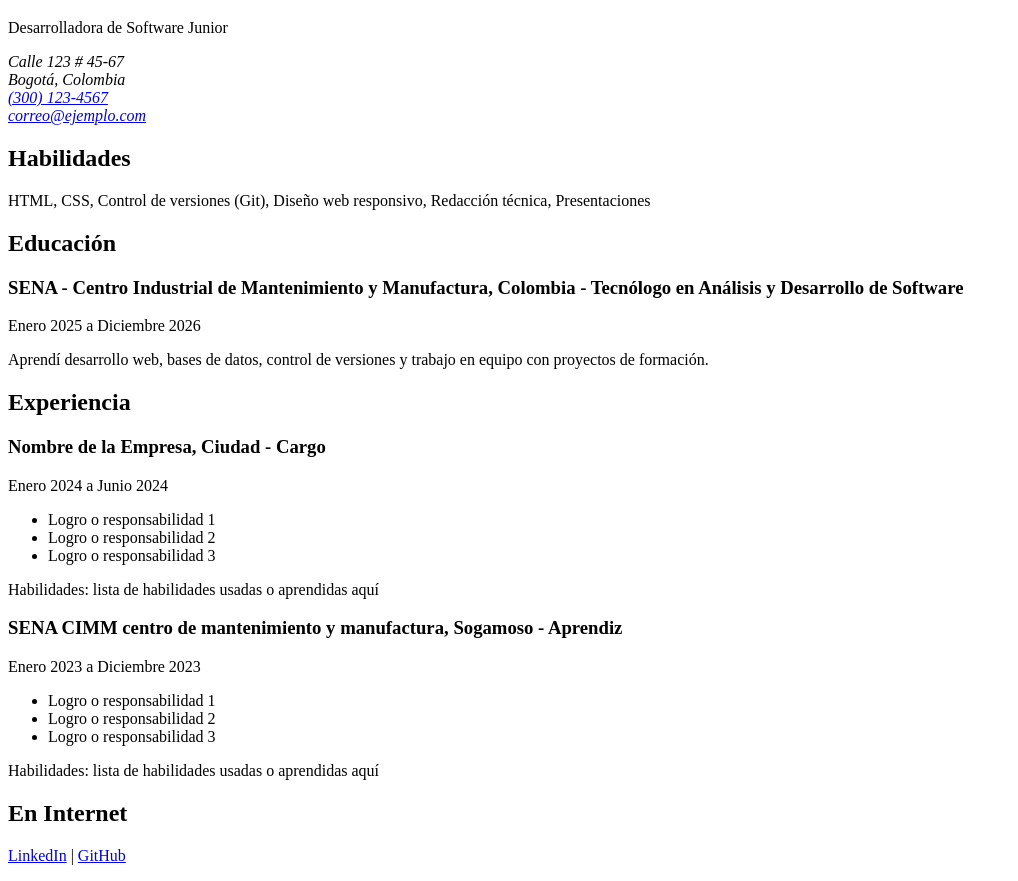
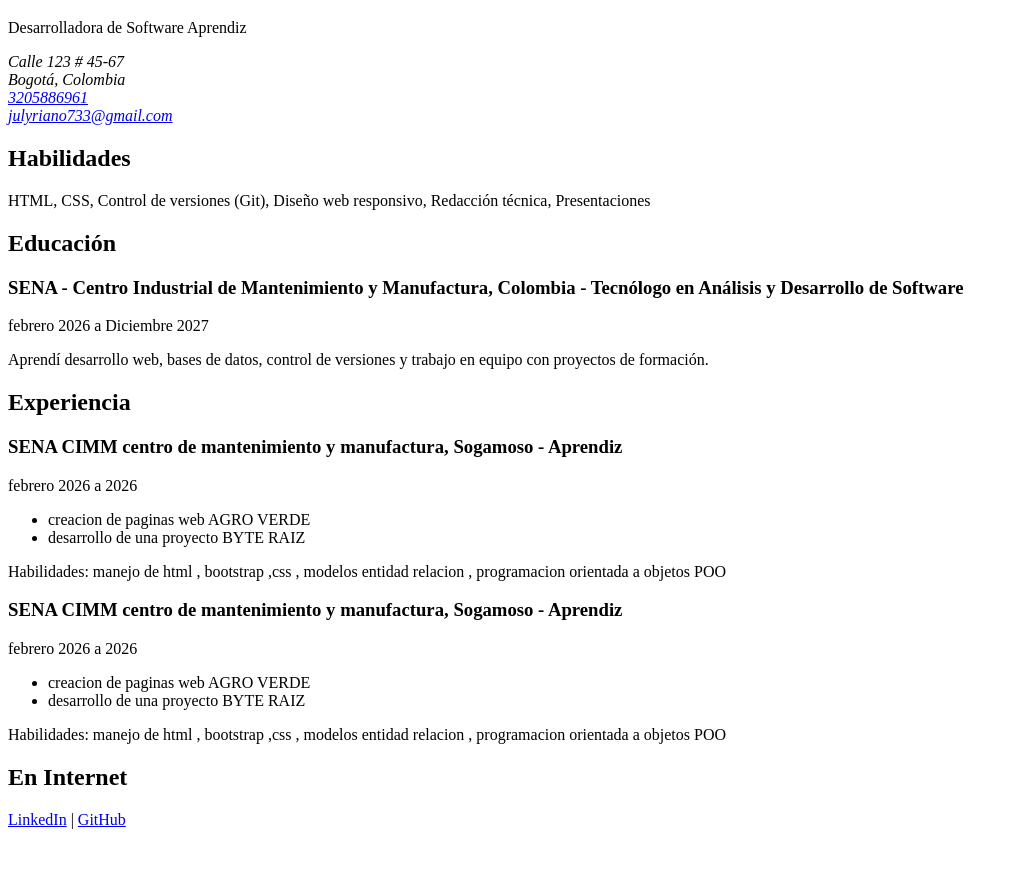
Before and after one commit to julyriano733-png/proyectoCV1, a plain HTML site: page index.html in a window 1280 px wide. Shown: the part 61-942 px from the top of the page, without its empty margins (0-1018 px from the left). After the commit the page ends 906 px from the top, so only its background shows below. Drawn offline with Linux system fonts and the light colour scheme.

Commit message:
insercion carpeta cambios

```diff
--- a/index.html
+++ b/index.html
@@ -30,13 +30,13 @@
     <!-- ENCABEZADO  -->
     <header>
       <h1>July Daniela Riaño Soto</h1>
-      <p>Desarrolladora de Software Junior</p>
+      <p>Desarrolladora de Software Aprendiz</p>
 
       <address>
         Calle 123 # 45-67<br>
         Bogotá, Colombia<br>
-        <a href="tel:+573001234567">(300) 123-4567</a><br>
-        <a href="mailto:correo@ejemplo.com">correo@ejemplo.com</a>
+        <a href="tel:+573001234567">3205886961</a><br>
+        <a href="mailto:correo@ejemplo.com">julyriano733@gmail.com</a>
       </address>
     </header>
 
@@ -55,8 +55,8 @@
       <article>
         <h3>SENA - Centro Industrial de Mantenimiento y Manufactura, Colombia - Tecnólogo en Análisis y Desarrollo de Software</h3>
         <p>
-          <time datetime="2025-01">Enero 2025</time> a
-          <time datetime="2026-12">Diciembre 2026</time>
+          <time datetime="2025-01">febrero 2026</time> a
+          <time datetime="2026-12">Diciembre 2027</time>
         </p>
         <p>Aprendí desarrollo web, bases de datos, control de versiones y trabajo en equipo con proyectos de formación.</p>
       </article>
@@ -67,31 +67,29 @@
       <h2>Experiencia</h2>
 
       <article>
-        <h3>Nombre de la Empresa, Ciudad - Cargo</h3>
+        <h3>SENA CIMM centro de mantenimiento y manufactura, Sogamoso - Aprendiz</h3>
         <p>
-          <time datetime="2024-01">Enero 2024</time> a
-          <time datetime="2024-06">Junio 2024</time>
+          <time datetime="2026-02">febrero 2026</time> a
+          <time datetime="2026-06"> 2026</time>
         </p>
         <ul>
-          <li>Logro o responsabilidad 1</li>
-          <li>Logro o responsabilidad 2</li>
-          <li>Logro o responsabilidad 3</li>
+          <li>creacion de paginas web AGRO VERDE</li>
+          <li>desarrollo de una proyecto BYTE RAIZ</li>
         </ul>
-        <p>Habilidades: lista de habilidades usadas o aprendidas aquí</p>
+        <p>Habilidades: manejo de html , bootstrap ,css , modelos entidad relacion , programacion orientada a objetos POO</p>
       </article>
 
-      <article>
+     <article>
         <h3>SENA CIMM centro de mantenimiento y manufactura, Sogamoso - Aprendiz</h3>
         <p>
-          <time datetime="2023-01">Enero 2023</time> a
-          <time datetime="2023-12">Diciembre 2023</time>
+          <time datetime="2026-02">febrero 2026</time> a
+          <time datetime="2026-06"> 2026</time>
         </p>
         <ul>
-          <li>Logro o responsabilidad 1</li>
-          <li>Logro o responsabilidad 2</li>
-          <li>Logro o responsabilidad 3</li>
+          <li>creacion de paginas web AGRO VERDE</li>
+          <li>desarrollo de una proyecto BYTE RAIZ</li>
         </ul>
-        <p>Habilidades: lista de habilidades usadas o aprendidas aquí</p>
+        <p>Habilidades: manejo de html , bootstrap ,css , modelos entidad relacion , programacion orientada a objetos POO</p>
       </article>
 
     </section>
```
